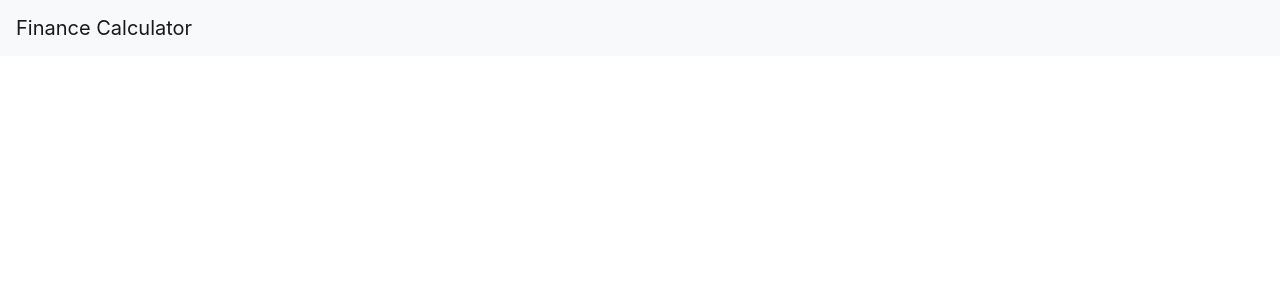
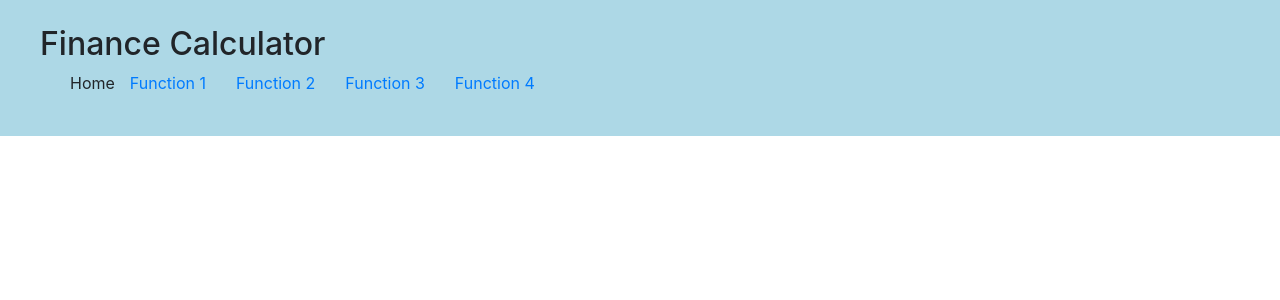
Before and after one commit to adhytianara/myfinance---front-end, a React (Create React App) app: page / in a window 1280 px wide. Shown: the top 300 px of the page. Built offline with nearby package versions, Linux system fonts and the light colour scheme.

Commit message:
change navbar to functional component

```diff
--- a/src/App.css
+++ b/src/App.css
@@ -1,38 +1,21 @@
-.App {
-  text-align: center;
+* {
+  margin: 0;
+  padding: 0;
 }
 
-.App-logo {
-  height: 40vmin;
-  pointer-events: none;
+nav {
+  background-color: lightblue;
+  display: flex;
+  justify-content: space-between;
+  padding: 25px 40px;
 }
 
-@media (prefers-reduced-motion: no-preference) {
-  .App-logo {
-    animation: App-logo-spin infinite 20s linear;
-  }
+nav ul li {
+  list-style: none;
+  display: inline-block;
 }
 
-.App-header {
-  background-color: #282c34;
-  min-height: 100vh;
-  display: flex;
-  flex-direction: column;
-  align-items: center;
-  justify-content: center;
-  font-size: calc(10px + 2vmin);
-  color: white;
+nav li a {
+  text-decoration: none;
+  padding: 10px 15px;
 }
-
-.App-link {
-  color: #61dafb;
-}
-
-@keyframes App-logo-spin {
-  from {
-    transform: rotate(0deg);
-  }
-  to {
-    transform: rotate(360deg);
-  }
-}
--- a/src/App.js
+++ b/src/App.js
@@ -1,14 +1,13 @@
-import logo from "./logo.svg";
 import "./App.css";
 import "bootstrap/dist/css/bootstrap.min.css";
-
-import Navbarku from "./components/Navbarku";
+import { Fragment } from "react";
+import Navbar from "./components/Navbar";
 
 function App() {
   return (
-    <div className="App">
-      <Navbarku></Navbarku>
-    </div>
+    <Fragment>
+      <Navbar />
+    </Fragment>
   );
 }
 
--- /dev/null
+++ b/src/components/Navbar.js
@@ -0,0 +1,18 @@
+import React from 'react'
+
+function Navbar() {
+    return (
+        <nav>
+            <h2>Finance Calculator</h2>
+            <ul>
+                <li><a href="/"/>Home</li>
+                <li><a href="/function1">Function 1</a></li>
+                <li><a href="/function2">Function 2</a></li>
+                <li><a href="/function3">Function 3</a></li>
+                <li><a href="/function4">Function 4</a></li>
+            </ul>
+        </nav>
+    )
+}
+
+export default Navbar
--- a/src/components/Navbarku/index.js
+++ /dev/null
@@ -1,25 +0,0 @@
-import React from "react";
-import {
-  Button,
-  Navbar,
-  Nav,
-  NavDropdown,
-  Form,
-  FormControl,
-} from "react-bootstrap";
-
-class Navbarku extends React.Component {
-  render() {
-    return (
-      <div className="z-depth-4">
-        <Navbar bg="light" expand="lg">
-          <Navbar.Brand href="#home">Finance Calculator</Navbar.Brand>
-          <Navbar.Toggle aria-controls="basic-navbar-nav" />
-          <Navbar.Collapse id="basic-navbar-nav"></Navbar.Collapse>
-        </Navbar>
-      </div>
-    );
-  }
-}
-
-export default Navbarku;
```
Also changed, not shown: src/components/Navbarku/style.js (deleted), src/containers/IrrContainer/index.js (deleted), src/containers/IrrContainer/style.js (deleted).
